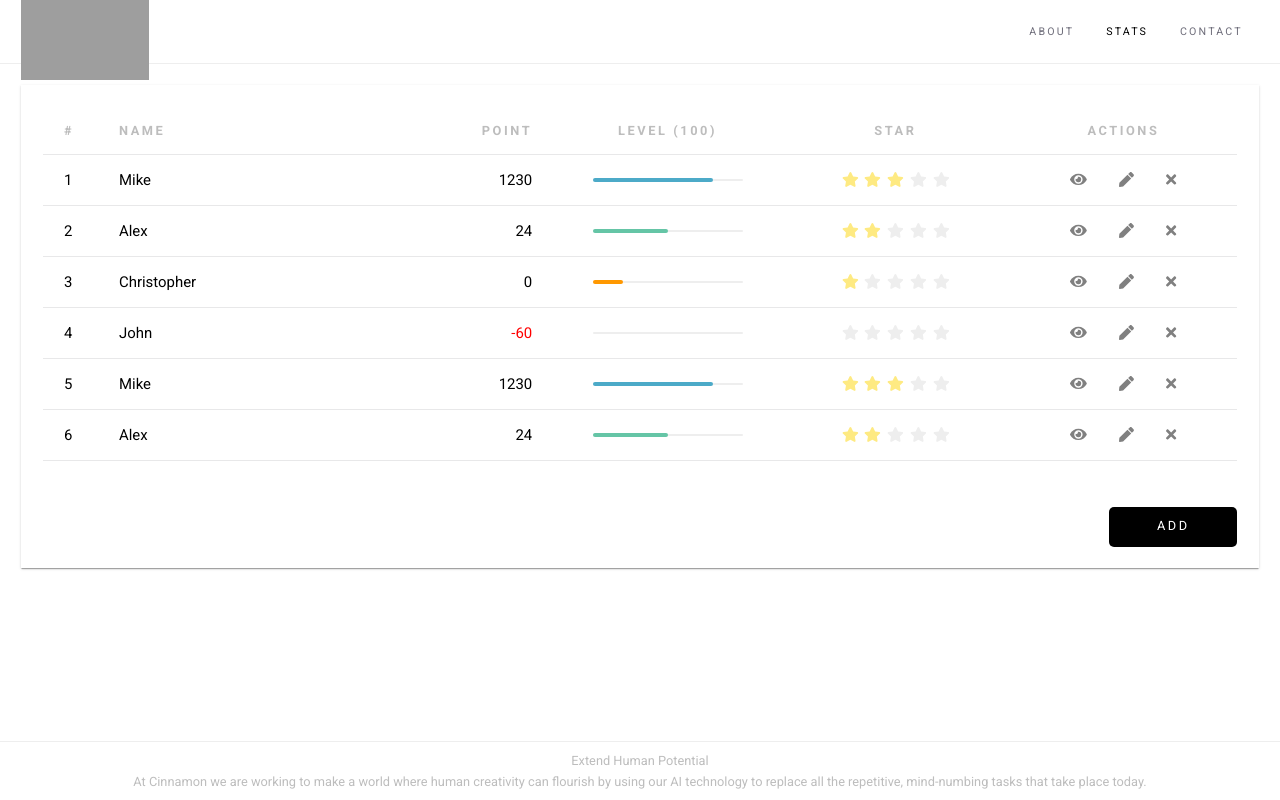
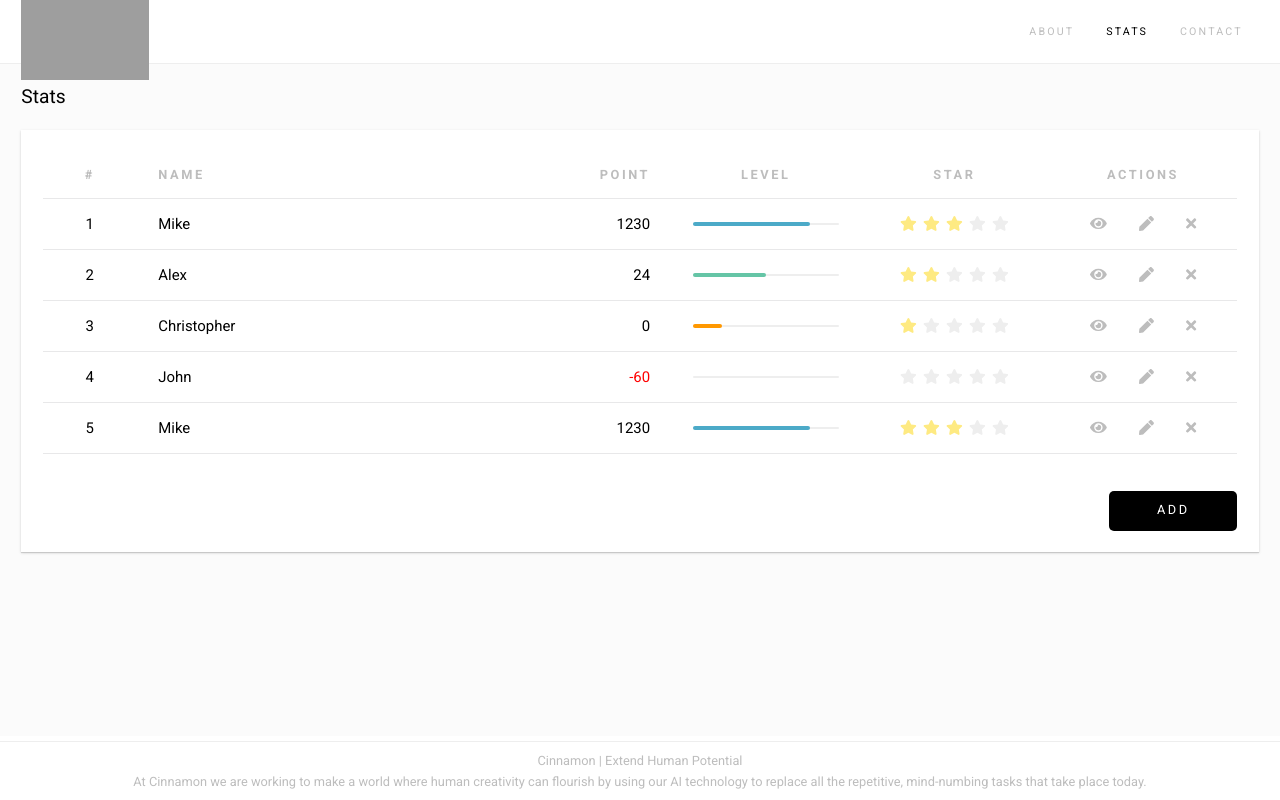
Before and after one commit to duongbaotran224/datatable-react, a React (Create React App) app: page / in a window 1280 px wide. Built offline with nearby package versions, Linux system fonts and the light colour scheme; grey boxes are pictures that could not be loaded.

Commit message:
update UI:  ver1.1

```diff
--- a/src/components/DataTable/styled.jsx
+++ b/src/components/DataTable/styled.jsx
@@ -6,7 +6,14 @@ export const Wrapper = styled.div`
   overflow: hidden;
   display: flex;
   flex-direction: column;
-  box-shadow: 0px 2px 1px -1px rgba(0,0,0,0.2), 0px 1px 1px 0px rgba(0,0,0,0.14), 0px 1px 3px 0px rgba(0,0,0,0.12);
+  box-shadow: 0px 2px 1px -4px rgba(0,0,0,0.2), 0px 1px 1px 0px rgba(0,0,0,0.14), 0px 1px 3px 0px rgba(0,0,0,0.12);
+  background: #fff;
+
+  @media(max-width: 600px){
+    padding: 0;
+    max-height: 100vh;
+    box-shadow: none
+  }
 `;
 
 export const Section = styled.div`
@@ -21,6 +28,7 @@ export const ButtonAdd = styled.button`
   width: 120rem;
   border-radius: 5px;
   min-height: 40px;
+  text-align: center;
 
   display: flex;
   align-items: center;
@@ -33,5 +41,10 @@ export const ButtonAdd = styled.button`
 
   &:hover {
     background: #65c5a6;
+  };
+
+
+  @media(max-width: 600px){
+    margin-right: 20rem
   }
 `
--- a/src/components/Footer/index.jsx
+++ b/src/components/Footer/index.jsx
@@ -5,7 +5,7 @@ import * as S from './styled';
 const Footer = () => {
   return (
     <S.Footer>
-      <S.Title>Extend Human Potential</S.Title>
+      <S.Title>Cinnamon | Extend Human Potential</S.Title>
       <S.Desc>At Cinnamon we are working to make a world where human creativity can flourish by using our AI technology to replace all the repetitive, mind-numbing tasks that take place today.</S.Desc>
     </S.Footer>
   )
--- a/src/components/Footer/styled.jsx
+++ b/src/components/Footer/styled.jsx
@@ -17,4 +17,8 @@ export const Title = styled.p`
 export const Desc = styled.p`
   color: #bdbdbd;
   font-size: 12rem;
+
+  @media(max-width: 600px){
+    display: none
+  }
 `
--- a/src/components/Navigation/styled.jsx
+++ b/src/components/Navigation/styled.jsx
@@ -37,7 +37,7 @@ export const NavItem = styled(NavLink).attrs({ activeClassName })`
     color: #000;
   };
   font-size: 10rem;
-  color: #6e6d7a;
+  color: #bdbdbd;
   text-transform: uppercase;
   letter-spacing: .2em;
   padding: 0 15rem;
@@ -57,7 +57,12 @@ export const List = styled.ul`
     justify-content: center;
 
     > * {
-      margin-bottom: 10rem
+      margin-bottom: 20rem
+    };
+
+    ${NavItem} {
+      font-size: 20rem;
+      font-weight: 700;
     }
   `};
 
--- a/src/components/Table/index.jsx
+++ b/src/components/Table/index.jsx
@@ -5,18 +5,18 @@ import * as S from './styled';
 import { Rating, LevelBar } from '../../components'
 
 const columns = [
-  { id: 'number', label: '#', width: 10 },
-  { id: 'name', label: 'Name', minWidth: 170 },
-  { id: 'point', label: 'Point', minWidth: 170, align: 'right' },
-  { id: 'level', label: 'Level\u00a0(100)', minWidth: 170, align: 'center' },
-  { id: 'star', label: 'Star', minWidth: 170, align: 'center' },
+  { id: 'number', label: '#', width: 20 },
+  { id: 'name', label: 'Name', align: "left" },
+  { id: 'point', label: 'Point', width: 50, align: 'right' },
+  { id: 'level', label: 'Level', width: 50 },
+  { id: 'star', label: 'Star', width: 50 },
 ];
 
 const ButtonIcon = ({ action, ...res }) => {
   return (
-    <button onClick={action}>
-      <FontAwesomeIcon {...res} />
-    </button>
+    <S.ButtonIcon onClick={action}>
+      <FontAwesomeIcon {...res} color="#bdbdbd" />
+    </S.ButtonIcon>
   )
 }
 
@@ -25,11 +25,32 @@ const Point = ({ point }) => {
   return <S.Point negative={isNegative}>{point}</S.Point>
 }
 
+const MobBody = ({ item, index, show }) => (
+  <S.TableRow key={item.id} index={index} show={show}>
+    <S.TableCell w={20}>{index + 1}</S.TableCell>
+    <S.TableCell align="left">{item.name}</S.TableCell>
+    <S.TableCell w={50} align="right">
+      <Point point={item.point} />
+    </S.TableCell>
+    <S.TableCell w={50}>
+      {item.level}
+    </S.TableCell>
+    <S.TableCell w={50}>
+      <span>
+        {item.star}
+        <FontAwesomeIcon icon={faStar} color="rgb(254, 234, 130)" style={{ marginLeft: '5rem' }} />
+      </span>
+    </S.TableCell>
+    <S.TableCell w={50}>...</S.TableCell>
+  </S.TableRow>
+)
+
 class Table extends Component {
   constructor(props) {
     super(props)
-    this.state = { //base css
+    this.state = {
       show: false,
+      screenWidth: 0
     }
   }
 
@@ -45,10 +66,22 @@ class Table extends Component {
 
   componentDidMount() {
     setTimeout(this.triggerAnim, 100)
+
+    this.getScreenWidth();
+    window.addEventListener('resize', this.getScreenWidth);
+  }
+
+  componentWillUnmount() {
+    window.removeEventListener('resize', this.getScreenWidth);
+  }
+  getScreenWidth = () => {
+    this.setState({
+      screenWidth: window.innerWidth
+    })
   }
 
   render() {
-    const { show } = this.state
+    const { show, screenWidth } = this.state
     const data = this.props.data || []
     return (
       <S.Table>
@@ -61,23 +94,26 @@ class Table extends Component {
                 </S.HeaderCell>
               ))
             }
-            <S.HeaderCell align="center">Actions</S.HeaderCell>
+            <S.HeaderCell w={50} align="center">Actions</S.HeaderCell>
           </S.TableRow>
         </S.TableHeader>
         <S.TableBody>
           {
             data.map((item, index) => {
-              return (
+              if (screenWidth < 600) {
+                return <MobBody key={item.id} item={item} index={index} show={show} />
+              }
+              else return (
                 <S.TableRow key={item.id} index={index} show={show}>
-                  <S.TableCell w={10}>{index + 1}</S.TableCell>
-                  <S.TableCell>{item.name}</S.TableCell>
-                  <S.TableCell align="right">
+                  <S.TableCell w={20}>{index + 1}</S.TableCell>
+                  <S.TableCell align="left">{item.name}</S.TableCell>
+                  <S.TableCell w={50} align="right">
                     <Point point={item.point} />
                   </S.TableCell>
-                  <S.TableCell align="center">
+                  <S.TableCell w={50}>
                     <LevelBar max={100} value={item.level} />
                   </S.TableCell>
-                  <S.TableCell align="center">
+                  <S.TableCell w={50}>
                     <Rating
                       max={5}
                       value={item.star}
@@ -85,11 +121,11 @@ class Table extends Component {
                       icon={faStar}
                     />
                   </S.TableCell>
-                  <S.TableCell>
+                  <S.TableCell w={50}>
                     <S.WrapIcons>
-                      <ButtonIcon icon={faEye} color="gray" action={this.handleClick} />
-                      <ButtonIcon icon={faPen} color="gray" action={this.handleClick} />
-                      <ButtonIcon icon={faTimes} color="gray" action={this.handleClick} />
+                      <ButtonIcon icon={faEye} />
+                      <ButtonIcon icon={faPen} />
+                      <ButtonIcon icon={faTimes} />
                     </S.WrapIcons>
                   </S.TableCell>
                 </S.TableRow>
@@ -97,7 +133,6 @@ class Table extends Component {
             })
           }
         </S.TableBody>
-
       </S.Table>
     )
   }
--- a/src/components/Table/styled.jsx
+++ b/src/components/Table/styled.jsx
@@ -58,18 +58,26 @@ export const HeaderCell = styled.th`
   color: #bdbdbd;
   padding: 15rem 20rem;
 
-  flex-basis: ${(props) => css`${props.w ? props.w : 100}%`};;
+  flex-basis: ${(props) => css`${props.w ? props.w : 100}%`};
   flex-grow: 1;
   display: block;
-  text-align: ${(props) => css`${props.align ? props.align : "left"}`};
+  text-align: ${(props) => css`${props.align ? props.align : "center"}`};
+
+  @media(max-width: 600px){
+    padding: 15rem 5rem;
+  }
 `;
 
 export const TableBody = styled.tbody`
   display: block;
   width: 100%;
   overflow: auto;
-  max-height: 320px;
-  position:relative;
+  max-height: 260px;
+
+  @media(max-width: 600px){
+    max-height: 300px;
+    border-bottom: 1px solid #eee;
+  }
 
 `;
 
@@ -78,7 +86,11 @@ export const TableCell = styled.td`
   flex-basis: ${(props) => css`${props.w ? props.w : 100}%`};;
   flex-grow: 1;
   display: block;
-  text-align: ${(props) => css`${props.align ? props.align : "left"}`};
+  text-align: ${(props) => css`${props.align ? props.align : "center"}`};
+
+  @media(max-width: 600px){
+    padding: 15rem 5rem;
+  }
 `;
 
 export const WrapIcons = styled.div`
@@ -91,6 +103,15 @@ export const WrapIcons = styled.div`
   }
 `;
 
+export const ButtonIcon = styled.button`
+  :hover {
+    > * {
+      transition: all 0.5s ease;
+      color: #000
+    }
+  }
+`;
+
 export const Point = styled.div`
   color: ${(props => props.negative ? "red" : "black")}
 `;
--- a/src/pages/Stats/index.jsx
+++ b/src/pages/Stats/index.jsx
@@ -7,7 +7,7 @@ import Fade from 'react-reveal/Fade';
 const Stats = () => (
   <S.Wrapper>
     <Fade>
-      {/* <S.Heading>Stats</S.Heading> */}
+      <S.Heading>Stats</S.Heading>
       <DataTable />
     </Fade>
   </S.Wrapper>
--- a/src/pages/Stats/styled.jsx
+++ b/src/pages/Stats/styled.jsx
@@ -4,10 +4,21 @@ export const Wrapper = styled.div`
   margin: 60rem auto;
   padding: 20rem;
   font-size: 16rem;
-  overflow: hidden;
+  min-height: calc(100vh - 120rem);
+  background: #fbfbfb;
+  // overflow: hidden;
+
+  @media(max-width: 600px){
+    background: #fff;
+    padding: 0;
+  }
 `;
 
 export const Heading = styled.h1`
   font-size: 18rem;
   margin-bottom: 20rem;
+
+  @media(max-width: 600px){
+    padding: 0 20rem;
+  }
 `;
```
